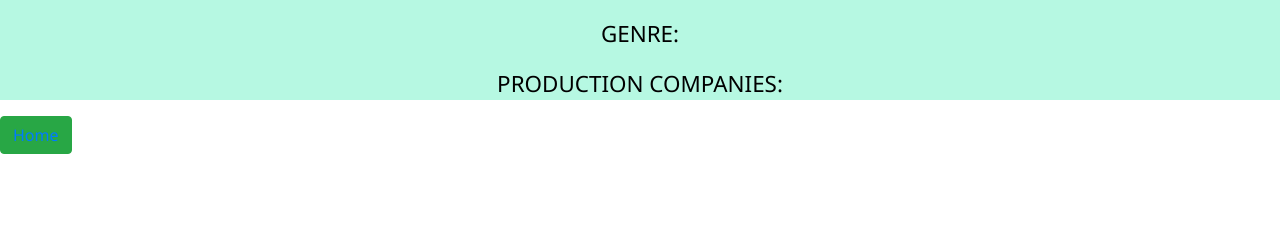
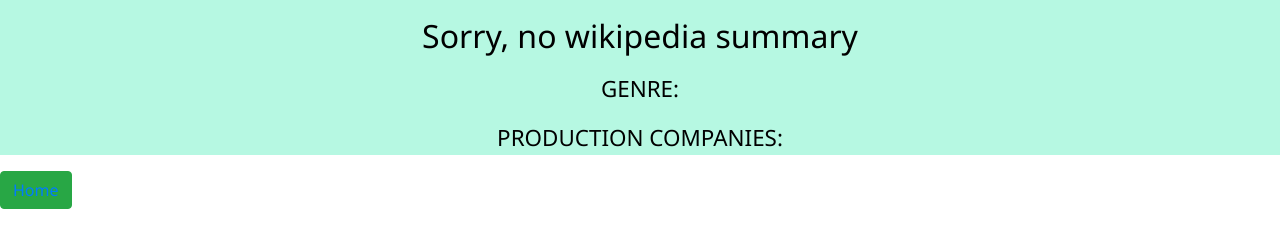
Before and after one commit to mopin01/Project-3-APIs-Search-and-Bookmarking-Application, a Flask app: template templates/movie.html in a window 1280 px wide. Shown: the part 250-498 px from the top of the page. Run offline with Flask 2, Linux system fonts and the light colour scheme; the template is opened without the code that fills it, so the values that code supplies are empty; some libraries are stand-ins or nearby versions.

Commit message:
added wikipedia wrapper

```diff
--- a/app.py
+++ b/app.py
@@ -1,6 +1,7 @@
 from flask import Flask, render_template, request  # NOT the same as requests
 from apis import movie_db_api
 from apis import moviequotes_api
+from apis import wikipedia_api
 
 app = Flask(__name__)
 
@@ -12,9 +13,10 @@ def homepage():
 def movie_info():
     movie_title = request.args.get('movie_name')
     overview_data = movie_db_api.get_overview(movie_title)
+    wikipedia_summary = wikipedia_api.get_summary(movie_title)
     image_list = movie_db_api.get_image(overview_data['id'])
     genre_list, business_data, production_companies_list = movie_db_api.more_info(overview_data['id'])
-    return render_template('movie.html', overview_data=overview_data, image_list=image_list, genre_list=genre_list, business_data=business_data, production_companies_list=production_companies_list)
+    return render_template('movie.html', overview_data=overview_data, image_list=image_list, genre_list=genre_list, business_data=business_data, production_companies_list=production_companies_list, wikipedia_summary=wikipedia_summary)
 
 @app.route('/post_quote/')
 def post_quote():
--- a/templates/movie.html
+++ b/templates/movie.html
@@ -16,6 +16,23 @@
     OVERVIEW: {{ overview_data.overview }}
 
 </p>
+
+
+{% if wikipedia_summary %}
+
+
+<p>
+    WIKIPEDIA SUMMARY: {{ wikipedia_summary.summary}}
+</p>
+
+{% else %}
+
+<h2>Sorry, no wikipedia summary</h2>
+
+{% endif %}
+
+
+
 
 <p>
     {% for image in image_list %}
```
Also changed, not shown: apis/wikipedia_api.py (added, +10 -0 lines).
